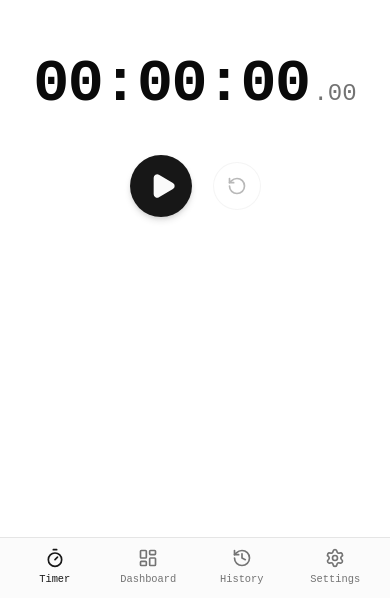
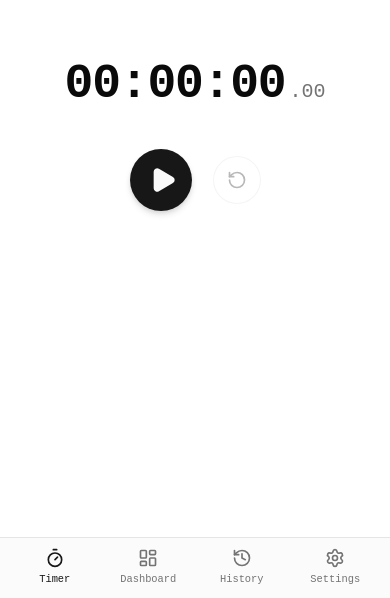
Before and after one commit to Sayantand938/orbit, a React (Vite) app: page / in a window 390 px wide. Shown: the part 246-844 px from the top of the page. Built offline with nearby package versions, Linux system fonts and the light colour scheme.

Commit message:
fix(timer): optimize digit typography scale for mobile viewports

```diff
--- a/src/pages/Timer.tsx
+++ b/src/pages/Timer.tsx
@@ -33,11 +33,11 @@ export function Timer() {
     return (
         <div className="flex h-full flex-col items-center justify-center gap-10 sm:gap-14 select-none">
             {/* Timer digits display */}
-            <div className="flex items-baseline gap-1 font-martian tabular-nums">
-                <span className="text-6xl font-semibold tracking-tight sm:text-7xl lg:text-8xl">
+            <div className="flex items-baseline gap-1 font-martian tabular-nums select-none whitespace-nowrap">
+                <span className="text-4xl min-[380px]:text-5xl sm:text-7xl lg:text-8xl font-semibold tracking-tight">
                     {main}
                 </span>
-                <span className="text-2xl font-medium text-muted-foreground sm:text-3xl lg:text-4xl">
+                <span className="text-lg min-[380px]:text-xl sm:text-3xl lg:text-4xl font-medium text-muted-foreground">
                     .{centiseconds}
                 </span>
             </div>
```
